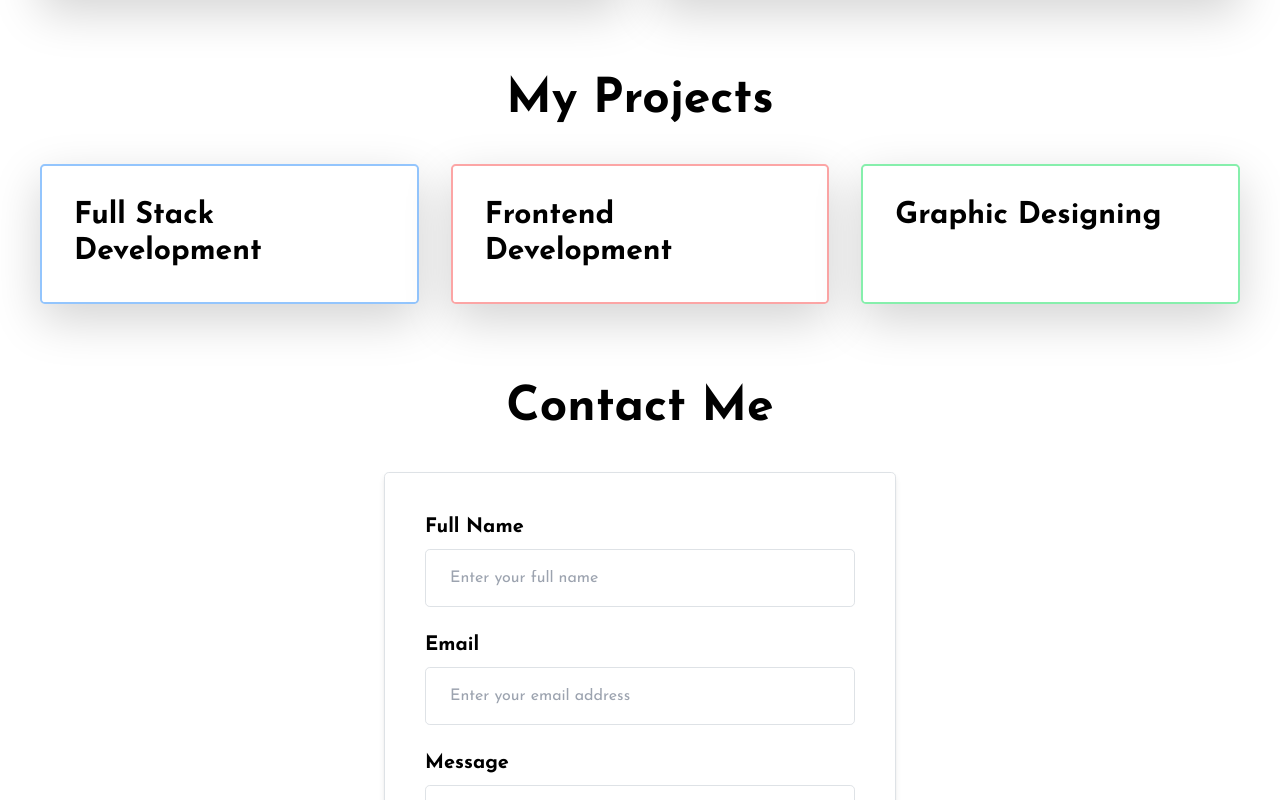
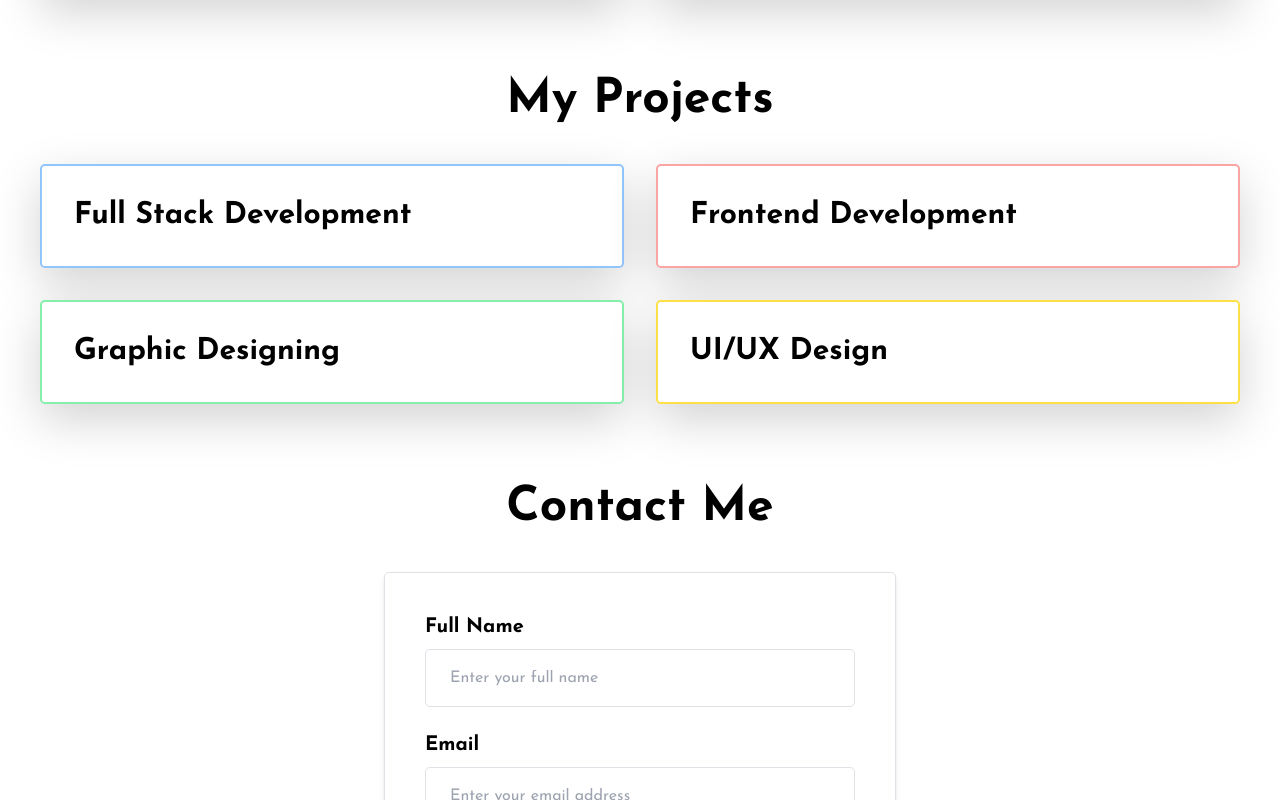
Before and after one commit to PriyanshiPrajapati1299/My_React_Portfolio, a React (Vite) app: page / in a window 1280 px wide. Shown: the part 1666-2466 px from the top of the page. Built offline with nearby package versions, Linux system fonts and the light colour scheme; a small style sheet from the web is missing.

Commit message:
Update MyProject.jsx

```diff
--- a/src/Components/MyProject.jsx
+++ b/src/Components/MyProject.jsx
@@ -22,7 +22,10 @@ const ProjectsPage = () => {
       { name: 'My Static Portfolio', link: 'https://priyanshiprajapati1299.github.io/My-Portfolio/' },
     ],
     graphicDesign: [
-      { name: 'My Designs', link: 'https://www.instagram.com/love._graphics/' },
+      { name: 'My Designs', link: 'https://github.com/Priyanshi-Graphics' },
+    ],
+    uiUxDesign: [
+      { name: 'My Designs', link: 'https://github.com/Priyanshi-Graphics' },
     ],
   };
 
@@ -45,6 +48,12 @@ const ProjectsPage = () => {
       color: `${darkMode ? 'bg-gray border-2 border-gray-600' : 'bg-white border-2 border-green-300'}`,
       a: 'text-green-500',
     },
+    {
+      title: 'UI/UX Design',
+      category: 'uiUxDesign',
+      color: `${darkMode ? 'bg-gray border-2 border-gray-600' : 'bg-white border-2 border-yellow-300'}`,
+      a: 'text-yellow-500',
+    },
   ];
 
   return (
@@ -59,7 +68,7 @@ const ProjectsPage = () => {
         My Projects
       </h1>
 
-      <div className="grid grid-cols-1 sm:grid-cols-2 lg:grid-cols-3 gap-8">
+      <div className="grid grid-cols-1 sm:grid-cols-2 lg:grid-cols-2 gap-8">
         {cards.map((card, index) => (
           <div
             key={index}
```
